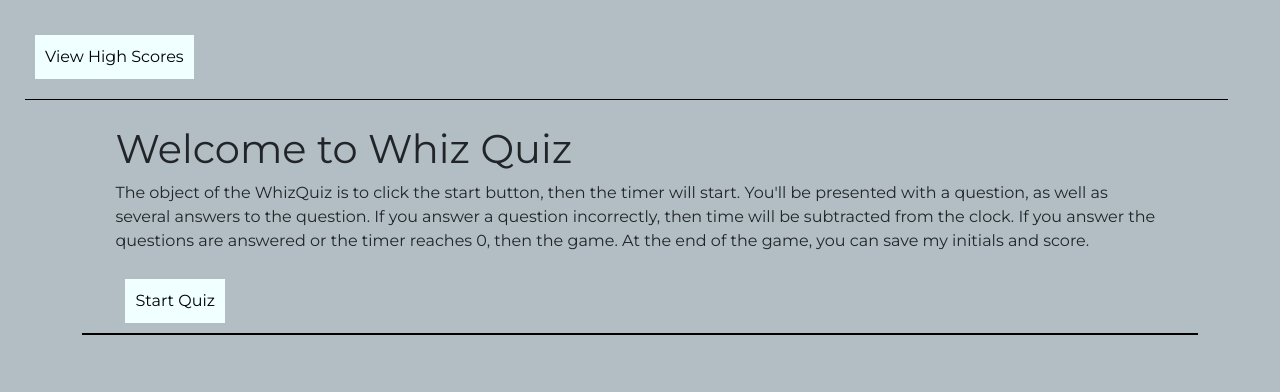
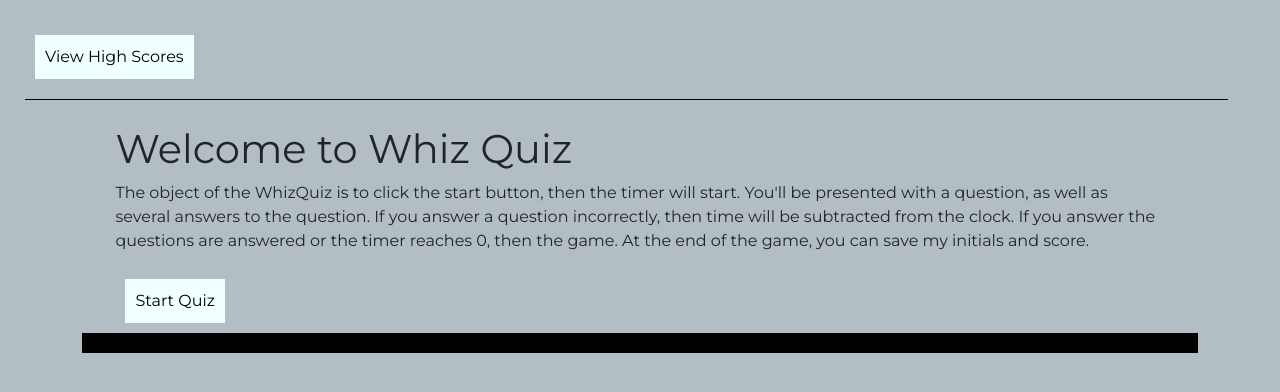
Before and after one commit to ColumbiaCoding/WhizQuiz, a plain HTML site: page index.html in a window 1280 px wide. Drawn offline with nearby package versions, Linux system fonts and the light colour scheme.

Commit message:
adding readme and CSS

```diff
--- a/assets/ccs/style.css
+++ b/assets/ccs/style.css
@@ -32,7 +32,7 @@ flex-direction: column;
   justify-content: space-between;
 }
 #decision{
-  border: solid, black, 1px;
+  border: solid, black, 10px;
 }
 .highScores, #gameOver{
 display: flex;
```
Also changed, not shown: 1 other file.
